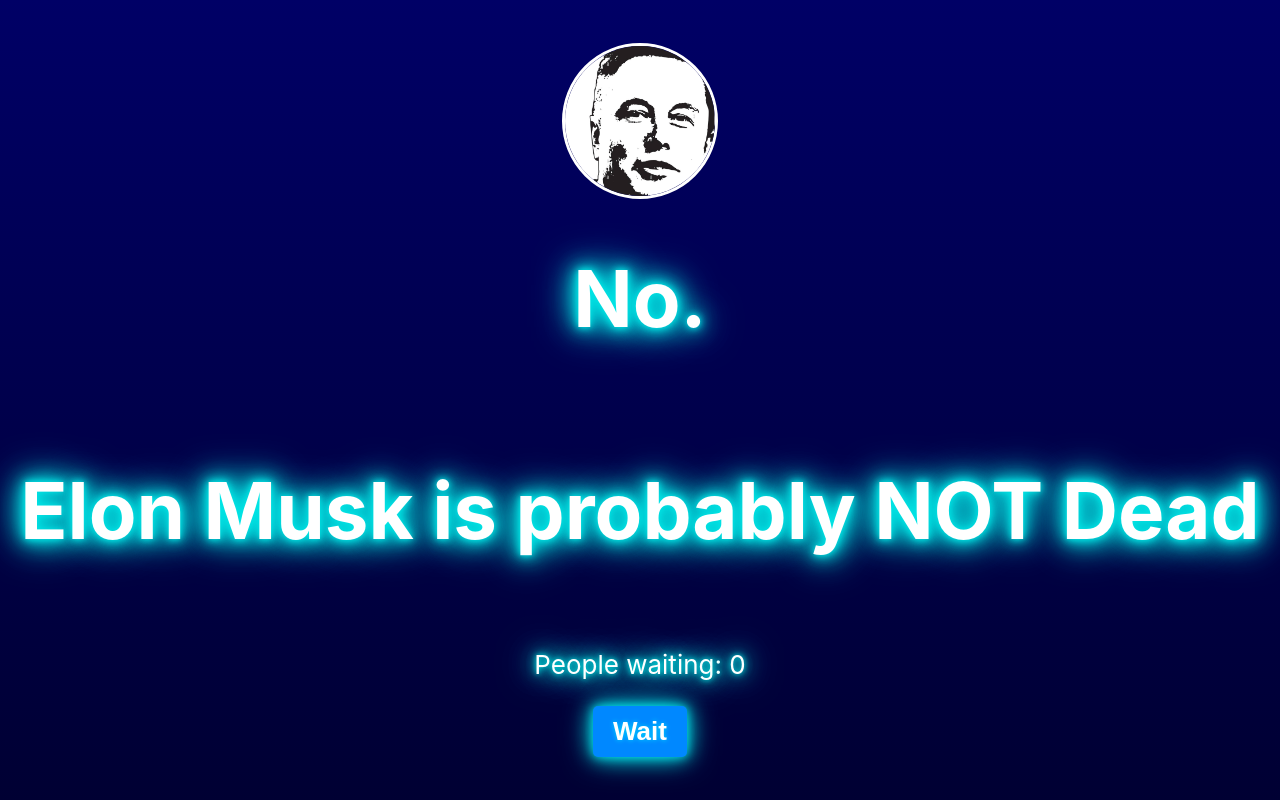
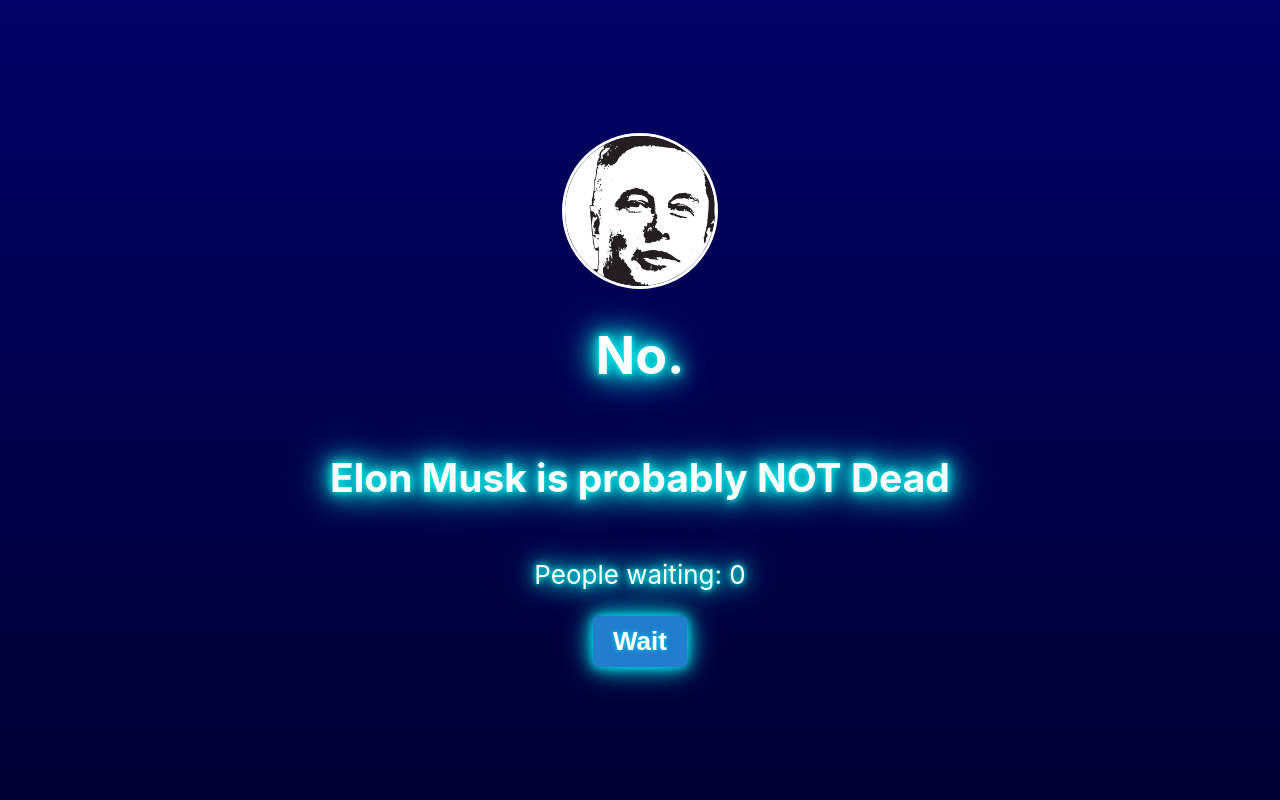
Before and after one commit to KatsimpasKonstantinos/elonmusk, a React (Create React App) app: page / in a window 1280 px wide. Built offline with nearby package versions, Linux system fonts and the light colour scheme; no server answers.

Commit message:
Update App.css
better UI

```diff
--- a/src/App.css
+++ b/src/App.css
@@ -14,7 +14,8 @@
 }
 
 .App-header {
-  background: linear-gradient(to top, #000033, #000066);;
+  background: linear-gradient(to top, #000033, #000066);
+  ;
   min-height: 100vh;
   display: flex;
   flex-direction: column;
@@ -94,13 +95,14 @@
 }
 
 .neon-text-glowing {
-  font-size: 3em;
   animation: neon-glow 1.5s ease-in-out infinite alternate;
 }
 
 .neon-button {
-  background-color: #08f; /* Bright blue, you can change this to match your site's color scheme */
-  color: #fff; /* White text */
+  background-color: rgb(33, 125, 205);
+  /* Bright blue, you can change this to match your site's color scheme */
+  color: #fff;
+  /* White text */
   border: none;
   padding: 10px 20px;
   font-size: 1em;
@@ -108,12 +110,15 @@
   border-radius: 5px;
   cursor: pointer;
   outline: none;
-  text-shadow: 0 0 5px rgba(0, 255, 255, 0.7); /* Light cyan glow */
+  text-shadow: 0 0 5px rgba(0, 255, 255, 0.7);
+  /* Light cyan glow */
   box-shadow: 0 0 10px rgba(0, 255, 255, 0.7), 0 0 20px rgba(0, 255, 255, 0.7), 0 0 30px rgba(0, 255, 255, 0.7);
-  transition: all 0.3s ease;
+  transition: all 0.1s ease;
 }
 
 .neon-button:hover {
-  background-color: #0af; /* Slightly lighter blue for hover effect */
+  background-color: #0af;
+  /* Slightly lighter blue for hover effect */
   box-shadow: 0 0 15px rgba(0, 255, 255, 0.9), 0 0 25px rgba(0, 255, 255, 0.9), 0 0 35px rgba(0, 255, 255, 0.9), 0 0 45px rgba(0, 255, 255, 0.9);
+  transform: scale(1.05);
 }
```
